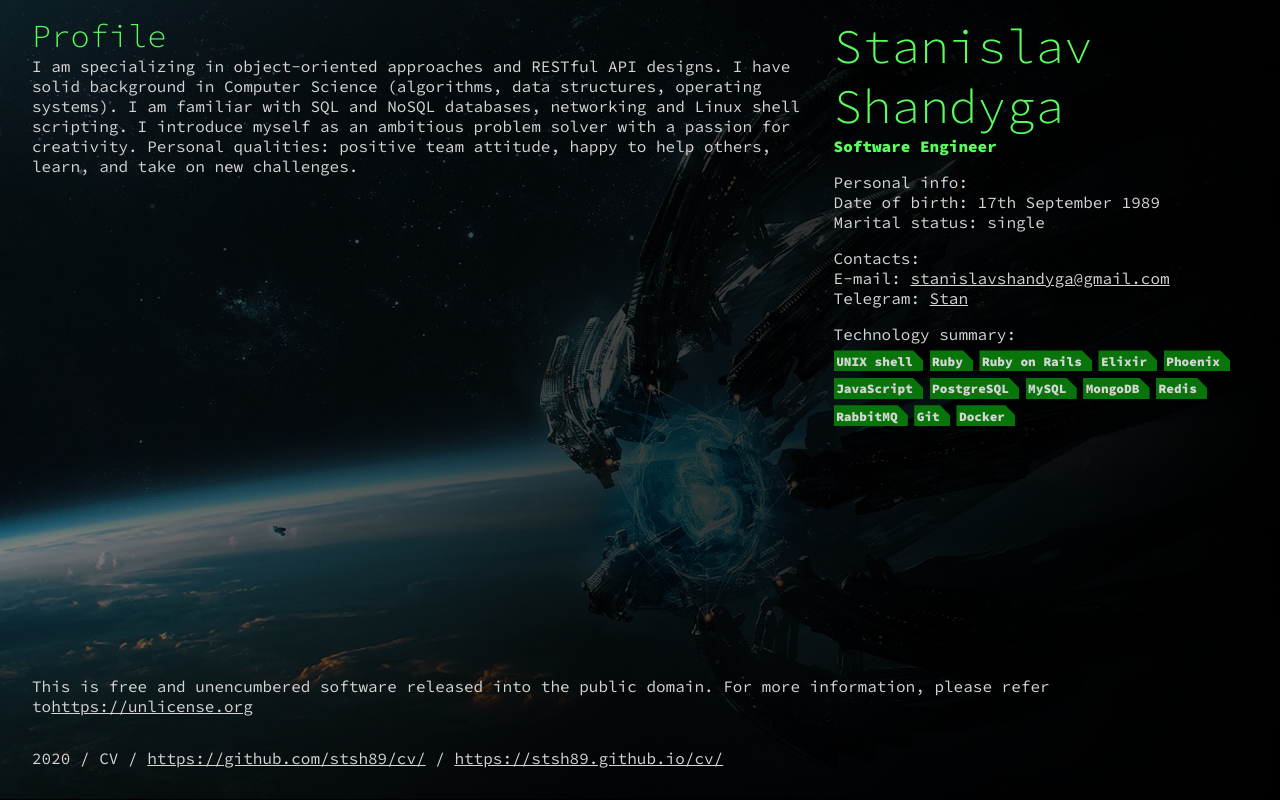
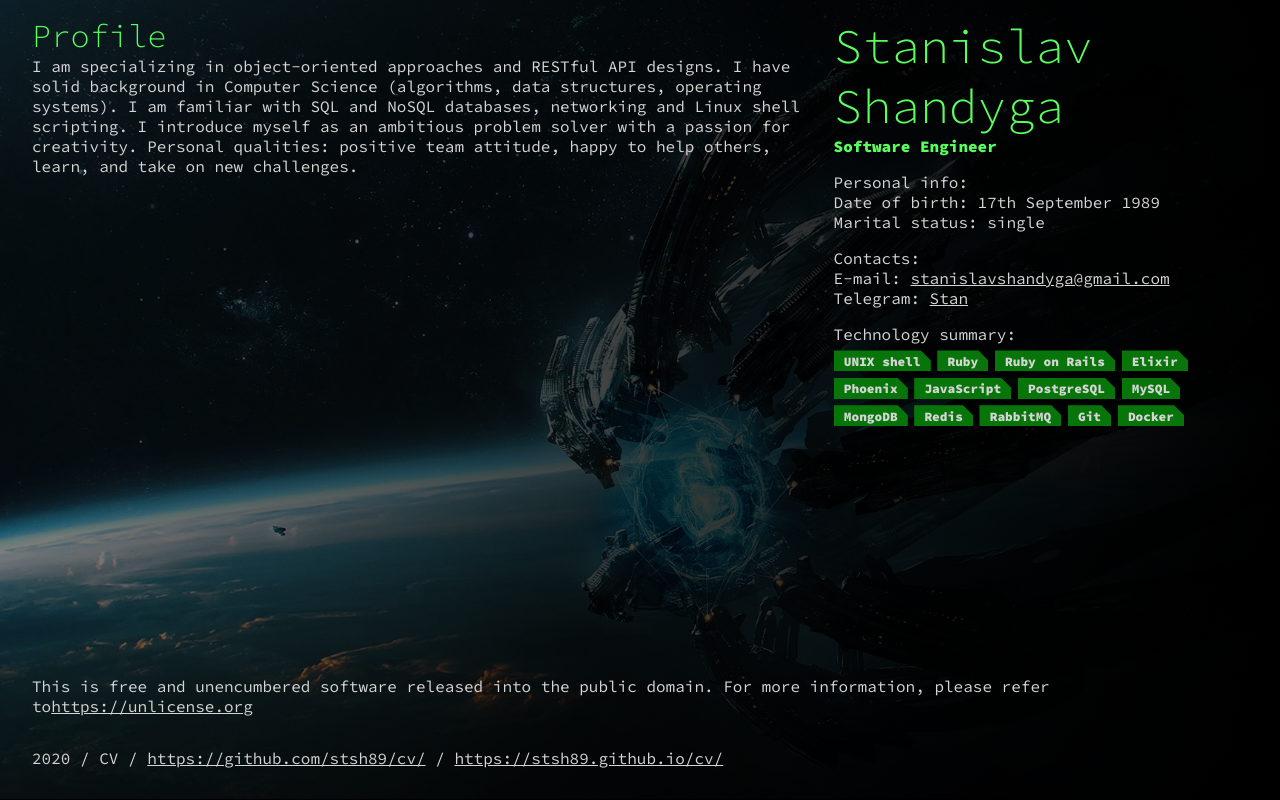
Before and after one commit to stsh89/cv, a React app: page / in a window 1280 px wide. Built offline with nearby package versions, Linux system fonts and the light colour scheme; the HTML template or start-up script is replaced by a standard one.

Commit message:
Revert technology list styles

```diff
--- a/src/styles/components/homepage/technology_list.scss
+++ b/src/styles/components/homepage/technology_list.scss
@@ -13,7 +13,7 @@
     padding-top: 0.2em;
     padding-right: 0.8em;
     padding-bottom: 0.2em;
-    padding-left: 0.2em;
+    padding-left: 0.8em;
     font-weight: bold;
     font-size: 0.8em;
   }
```
